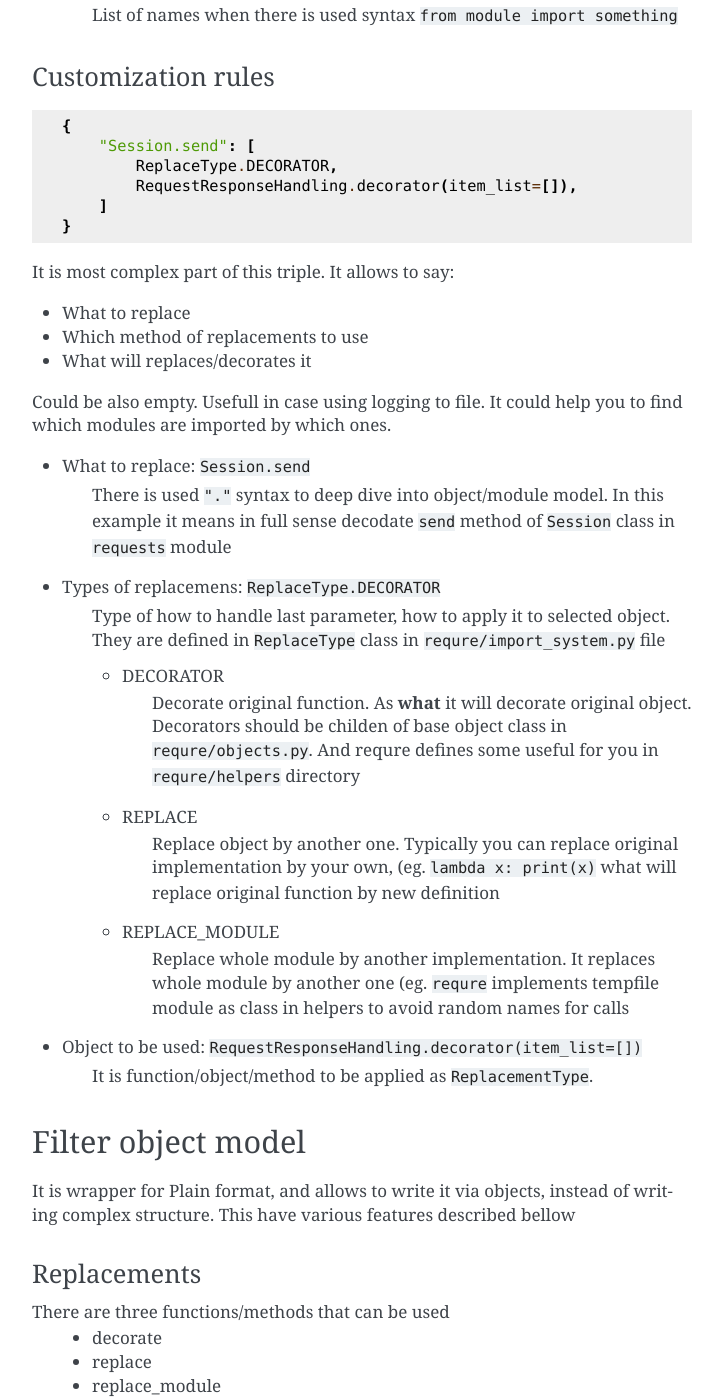
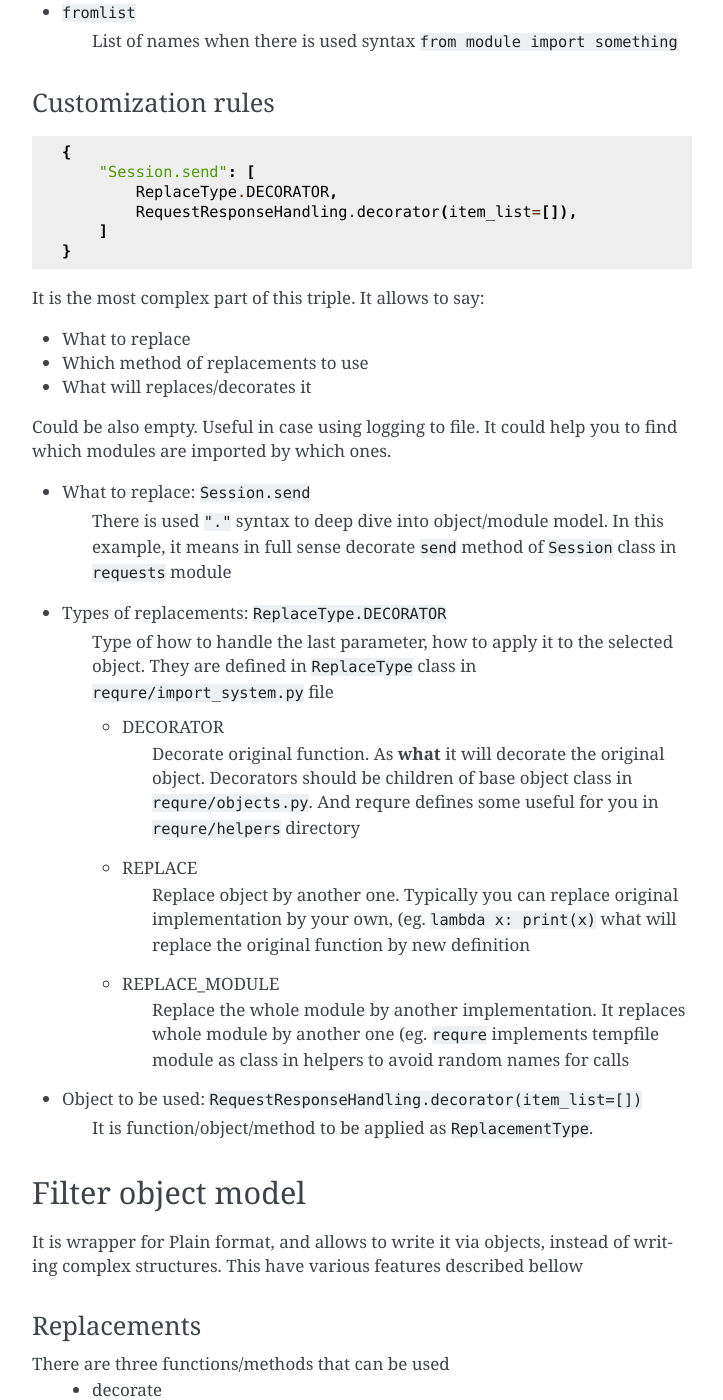
Before and after one commit to packit/requre, a Sphinx documentation site: the page built from docs/filter_format.rst, in a window 1280 px wide and 1400 px high, scrolled down 1284 px. Shown: the whole window, without its empty margins (388-1111 px from the left). Built offline with Sphinx 7.4.7, drawn with Linux system fonts in a browser that asks for light colours; some of the changed text lies outside the part shown.

Commit message:
correct texts by grammarly

```diff
--- a/docs/filter_format.rst
+++ b/docs/filter_format.rst
@@ -4,9 +4,9 @@ Filters
 
 Plain
 -----
-Filter is base representation of mechanism of
+Filter is based representation of the mechanism of
 replacing modules, functions or decorating functions.
-It is list of tuples or triples.
+It is a list of tuples or triples.
 
 eg.
 
@@ -38,15 +38,15 @@ Additional filters
 ___________________________________________________
 ``{"who_name": "your_module"}``
 
-Is dict of various stored values, what can be used as additional
+Is ``dict`` of various stored values, what can be used as additional
 filters.
 
 - ``who``
     Module object which imports the selected module (It is most generic,
     but you should use it very carefully)
 - ``who_name``
-    Name of module which imports the selected module.
-    This is the best option how use additional filters.
+    Name of the module which imports the selected module.
+    This is the best option of how to use additional filters.
     It also allows to use regular expressions
 - ``who_filename``
     File path to module which imports the selected module
@@ -68,34 +68,32 @@ ___________________
         ]
     }
 
-It is most complex part of this triple. It allows to say:
+It is the most complex part of this triple. It allows to say:
 
 - What to replace
 - Which method of replacements to use
 - What will replaces/decorates it
 
-Could be also empty. Usefull in case using logging to file.
+Could be also empty. Useful in case using logging to file.
 It could help you to find which modules are imported by which ones.
 
 - What to replace: ``Session.send``
-    There is used ``"."`` syntax to deep dive into object/module
-    model. In this example it means in full sense decodate ``send``
+    There is used ``"."`` syntax to deep dive into object/module model. In this example, it means in full sense decorate ``send``
     method of ``Session`` class in ``requests`` module
-- Types of replacemens: ``ReplaceType.DECORATOR``
-    Type of how to handle last parameter, how to apply it to selected
-    object. They are defined in ``ReplaceType`` class in ``requre/import_system.py`` file
+- Types of replacements: ``ReplaceType.DECORATOR``
+    Type of how to handle the last parameter, how to apply it to the selected object. They are defined in ``ReplaceType`` class in ``requre/import_system.py`` file
 
     - DECORATOR
         Decorate original function.
-        As **what** it will decorate original object. Decorators should be
-        childen of base object class in ``requre/objects.py``.
+        As **what** it will decorate the original object. Decorators should be
+        children of base object class in ``requre/objects.py``.
         And requre defines some useful for you in ``requre/helpers`` directory
     - REPLACE
         Replace object by another one. Typically you can replace
         original implementation by your own, (eg. ``lambda x: print(x)``
-        what will replace original function by new definition
+        what will replace the original function by new definition
     - REPLACE_MODULE
-        Replace whole module by another implementation. It replaces whole
+        Replace the whole module by another implementation. It replaces whole
         module by another one (eg. ``requre`` implements tempfile  module as
         class in helpers to avoid random names for calls
 - Object to be used: ``RequestResponseHandling.decorator(item_list=[])``
@@ -104,7 +102,7 @@ It could help you to find which modules are imported by which ones.
 Filter object model
 -------------------
 It is wrapper for Plain format, and allows to write it via objects,
-instead of writing complex structure.
+instead of writing complex structures.
 This have various features described bellow
 
 Replacements
--- a/docs/index.rst
+++ b/docs/index.rst
@@ -11,7 +11,7 @@ Is Library for storing output of various function and methods to
 persistent storage and be able to replay the stored output to functions
 back.
 
-Although **Requre** is python library it also provides command line tool
+Although **Requre** is python library it also provides command-line tool
 to include itself to python interpreter to be able to run transparently
 
 
```
Also changed, not shown: other parts of docs/filter_format.rst (+2 -2 lines), docs/installation.rst (+5 -5 lines), docs/usages/import_system.rst (+4 -4 lines).
